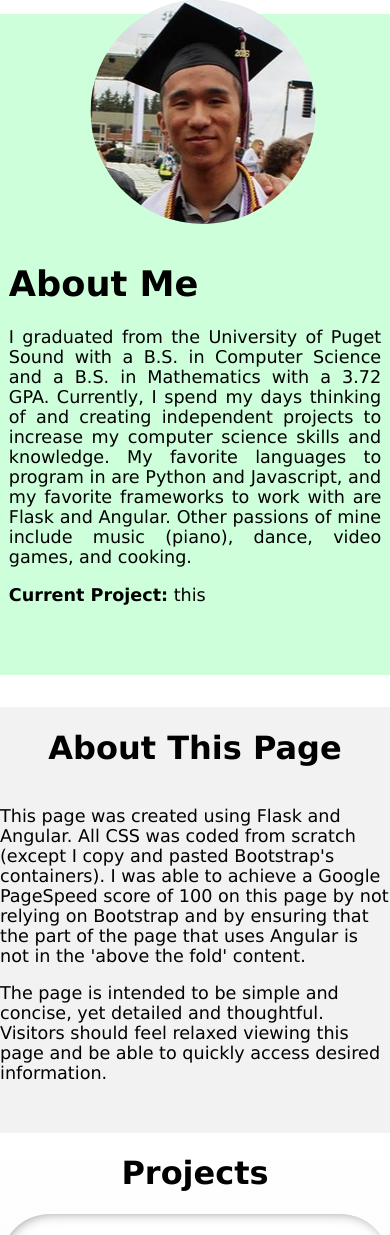
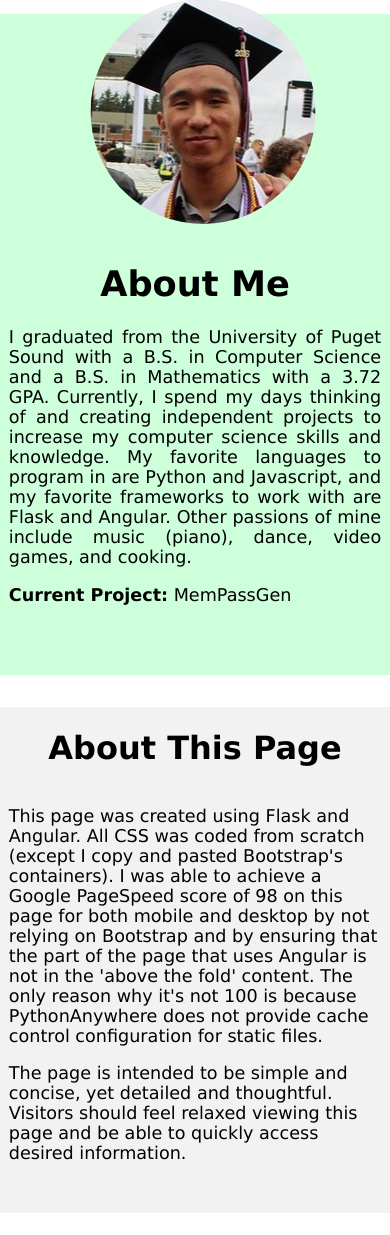
Before and after one commit to ihchen/portfolio, a Flask app: page / in a window 390 px wide. Shown: the part 70-1305 px from the top of the page. Run offline with Flask 2, Linux system fonts and the light colour scheme; parts of the project's set-up code (start-up, migrations or seed data) failed here and were passed over; some libraries are stand-ins or nearby versions.

Commit message:
Adjusted some mobile styling. Updated pagespeed score on about this page section

```diff
--- a/portfolio/templates/index.html
+++ b/portfolio/templates/index.html
@@ -63,6 +63,9 @@
         padding: 2em .5em 1em .5em;
         background-color: #CCFFDA;
     }
+    .description h1 {
+        text-align: center;
+    }
 }
 
 /*
@@ -74,6 +77,7 @@
 }
 .about-container {
     font-size: 1.1em;
+    padding: 0 .5em;
 }
 </style>
 {% endblock %}
@@ -88,7 +92,7 @@
             <h1>About Me</h1>
             <p>I graduated from the University of Puget Sound with a B.S. in Computer Science and a B.S. in Mathematics with a 3.72 GPA. Currently, I spend my days thinking of and creating independent projects to increase my computer science skills and knowledge. My favorite languages to program in are Python and Javascript, and my favorite frameworks to work with are Flask and Angular. Other passions of mine include music (piano), dance, video games, and cooking.</p>
 
-            <p><b>Current Project:</b> this</p>
+            <p><b>Current Project:</b> MemPassGen</p>
         </div>
     </div>
 </header>
@@ -98,7 +102,7 @@
             <h1>About This Page</h1>
         </div>
         <div class="about-container">
-            <p>This page was created using Flask and Angular. All CSS was coded from scratch (except I copy and pasted Bootstrap's containers). I was able to achieve a Google PageSpeed score of 100 on this page by not relying on Bootstrap and by ensuring that the part of the page that uses Angular is not in the 'above the fold' content.</p>
+            <p>This page was created using Flask and Angular. All CSS was coded from scratch (except I copy and pasted Bootstrap's containers). I was able to achieve a Google PageSpeed score of 98 on this page for both mobile and desktop by not relying on Bootstrap and by ensuring that the part of the page that uses Angular is not in the 'above the fold' content. The only reason why it's not 100 is because PythonAnywhere does not provide cache control configuration for static files.</p>
             <p>The page is intended to be simple and concise, yet detailed and thoughtful. Visitors should feel relaxed viewing this page and be able to quickly access desired information.</p>
         </div>
     </div>
```
